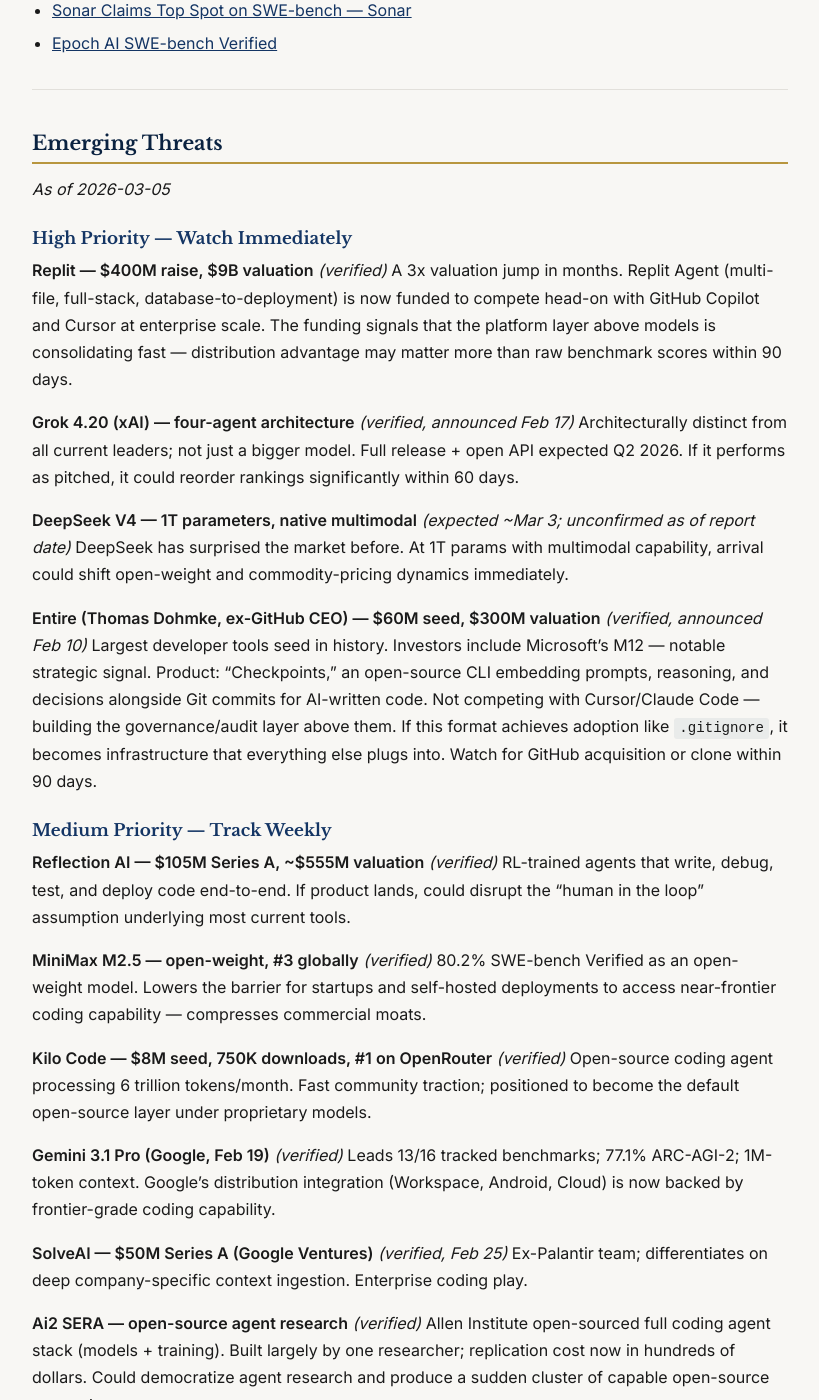
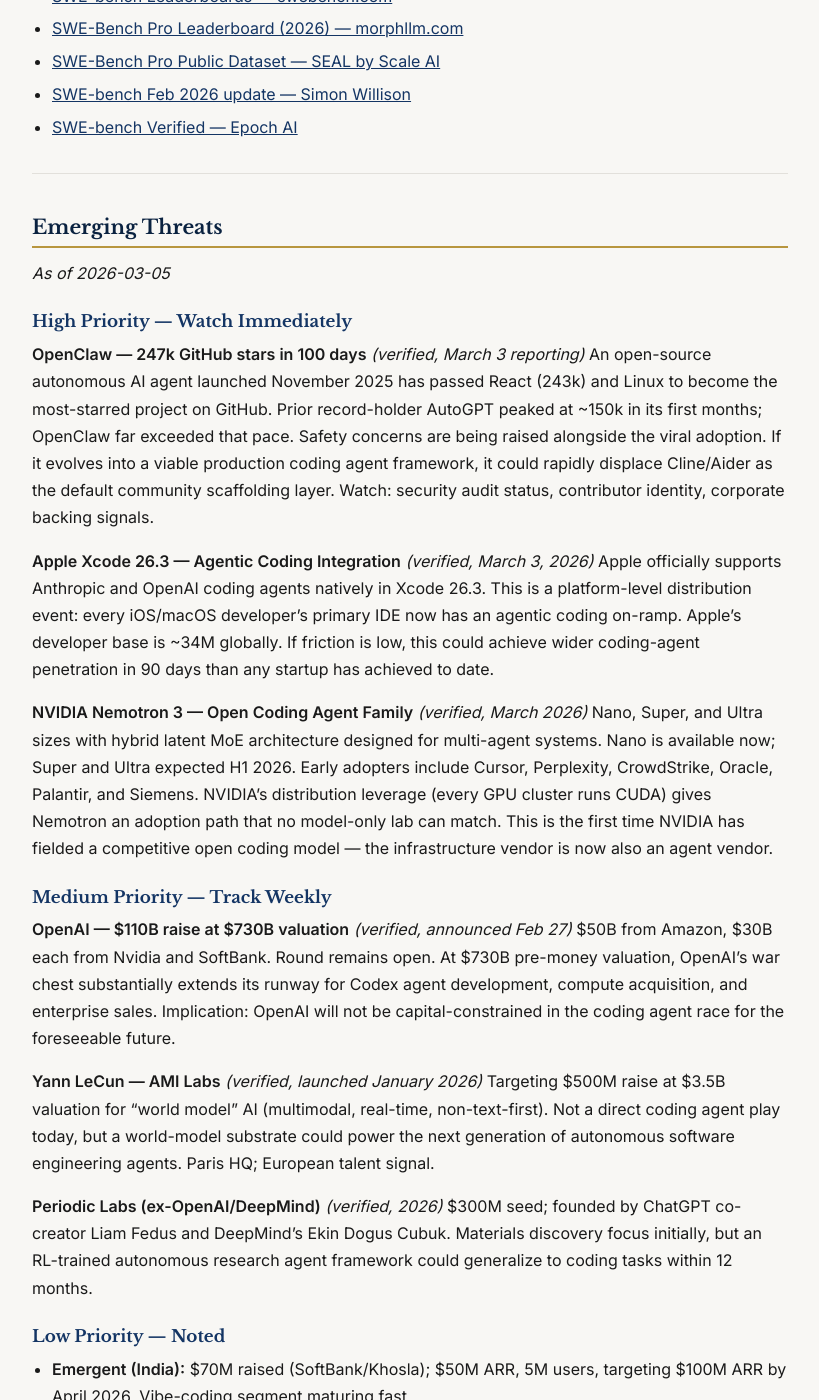
Before and after one commit to aidiss/institute-of-coding-agents, a Jekyll site: the page built from _reports/2026-03-05.md, in a window 1280 px wide and 1400 px high, scrolled down 2339 px. Shown: the whole window, without its empty margins (230-1049 px from the left). Built offline with Jekyll 4.4.1, drawn with Linux system fonts in a browser that asks for light colours; some of the changed text lies outside the part shown.

Commit message:
daily — 2026-03-05
Co-Authored-By: Claude Sonnet 4.6 <noreply@anthropic.com>

```diff
--- a/_reports/2026-03-05.md
+++ b/_reports/2026-03-05.md
@@ -1,23 +1,23 @@
 ---
-title: Coding Agent Landscape Assessment, March 5, 2026
+title: "Coding Agent Landscape Assessment, March 5, 2026"
 date: 2026-03-05
 analyst: ICAI / Claude Sonnet 4.6
 highlights:
-  - SWE-bench Verified retired by OpenAI — 80% scores mask 23% real-world capability
-  - Replit raises $400M at $9B valuation; platform layer consolidating
-  - Grok 4.20 four-agent architecture signals order-of-battle disruption within 60 days
-  - Entire raises record $60M seed for AI code governance layer
-assessment: Accelerating — with compounding uncertainty
-prompt_hash: f8a831dddab1a4b9fb9b5d48659ca8d0646a976c
-prompt_url: https://github.com/aidiss/institute-of-coding-agents/blob/f8a831dddab1a4b9fb9b5d48659ca8d0646a976c/prompts/daily.md
+  - OpenClaw open-source agent surpasses React on GitHub stars (247k in 100 days) — fastest star velocity in GitHub history
+  - SWE-bench Pro displacing Verified as authoritative standard; Claude Opus 4.5 leads at 45.9%, exposing true frontier ceiling
+  - NVIDIA Nemotron 3 open model family enters coding agent market; Cursor and Perplexity among first adopters
+  - Apple Xcode 26.3 (March 3) natively integrates Anthropic and OpenAI agents into mainstream dev IDE
+assessment: "Accelerating — platform and open-source layers converging simultaneously with benchmark regime change"
+prompt_hash: c2fcc17c5fe9545cfa2fc05f94a16c71a47ea154
+prompt_url: https://github.com/aidiss/institute-of-coding-agents/blob/c2fcc17c5fe9545cfa2fc05f94a16c71a47ea154/prompts/daily.md
 ---
 
 ---
 
 ## Headlines
 
-- **BENCHMARKS:** SWE-bench Verified officially retired by OpenAI (Feb 23) — 80% scores mask ~23% real-world capability; field migrates to SWE-bench Pro and Live as authoritative standards.
-- **THREATS:** Replit raises $400M at $9B valuation; Grok 4.20's four-agent architecture and DeepSeek V4 (1T params) signal imminent order-of-battle disruption within 30–60 days.
+- **BENCHMARKS:** SWE-bench Pro solidifies as the post-Verified standard; Claude Opus 4.5 leads at 45.9% (SEAL scaffolding) vs. ~80% Verified scores — a 34-point reality gap. OpenAI has stopped publishing Verified results entirely. Scaffolding, not model choice alone, now determines leaderboard rank.
+- **THREATS:** OpenClaw surpasses React in GitHub stars (247k) just 100 days post-launch; NVIDIA Nemotron 3 and Apple Xcode 26.3 simultaneously bring open and platform-native coding agents to mainstream adoption.
 
 ---
 
@@ -29,44 +29,44 @@ _As of 2026-03-05_
 | Rank | Actor | Score | Date Reported | Notes |
 |------|-------|-------|---------------|-------|
 | 1 | Claude Opus 4.5 (Anthropic) | 80.9% | 2026-02-17 | Self-reported |
-| 2 | Claude Opus 4.6 (Anthropic) | 80.8% | 2026-02-17 | Self-reported |
-| 3 | MiniMax M2.5 | 80.2% | 2026-02-17 | Self-reported; open-weight |
-| 4 | GPT-5.2 (OpenAI) | 80.0% | 2026-02-17 | Self-reported |
-| 5 | Sonar Foundation Agent | 79.2% | 2026-02-19 | Self-reported; uses Claude Opus 4.5 |
-| 6 | GLM-5 (Zhipu AI) | 77.8% | 2026-02-17 | Self-reported; 744B params |
-| 7 | Claude Sonnet 4.6 | 77.2% | 2026-02-17 | Self-reported |
-| 8 | Kimi K2.5 (Moonshot AI) | 76.8% | 2026-02-17 | Self-reported |
-| 9 | Gemini 3 Pro (Google) | 76.2% | 2026-02-17 | Self-reported |
-| 10 | Qwen3-Coder-Next | 70.6% | 2026-02-17 | Self-reported; 3B active params |
+| 2 | Claude Opus 4.6 Thinking (Anthropic) | 79.2% | 2026-03-01 | Self-reported |
+| 3 | GPT-5.2 (OpenAI) | 75.4% | 2026-02-17 | Self-reported; OpenAI no longer tracking |
+| 4 | Gemini 3 Flash (Google) | 76.2% | 2026-02-19 | Self-reported |
+| 5 | GLM-4.7 (Zhipu AI) | ~74% | 2026-02-28 | Self-reported; leading open-source |
+| 6 | Kimi K2 Thinking (Moonshot AI) | ~73% | 2026-02-28 | Self-reported |
+| 7 | Qwen3-Coder-Next (Alibaba) | 70.6% | 2026-02-17 | Self-reported; 3B active params |
 
-_Note: Chinese model cohort (MiniMax, GLM-5, Kimi, Qwen) holds 4 of top 10 spots — the field is no longer a two-lab race._
+_Note: OpenAI has officially ceased reporting Verified scores following confirmed contamination audit; GPT-5.2 score listed for historical reference only._
 
 ### Other Benchmarks
 
-**SWE-bench Pro (Scale AI SEAL) — now the signal that matters:**
-- GPT-5: ~23.3% | Claude Opus 4.1: ~23.1%
-- 57-point gap vs. Verified exposes mass memorization; models score worse still on private codebases
+**SWE-bench Pro (Scale AI SEAL) — the new signal:**
 
-**LiveCodeBench (v6, Feb 2026 — contamination-resistant):**
-- Gemini 3.1 Pro: dominates 13/16 tracked benchmarks; 77.1% ARC-AGI-2; 1M-token context
-- Kimi K2.5: HumanEval 99.0% (effectively saturated — no longer useful for differentiation)
+| Model | Score (Standardized Scaffolding) | Notes |
+|-------|----------------------------------|-------|
+| Claude Opus 4.5 | 45.9% | Highest on SEAL leaderboard |
+| GPT-5 (High) | 41.8% | |
+| GPT-5.2 Codex | 41.0% | |
+| Opus 4.6 + WarpGrep v2 | 57.5% | Morph internal; subagent-augmented |
+| Claude Opus 4.1 / GPT-5 | ~23% | Baseline without enhanced scaffolding |
 
-**Epoch AI v2.0.0 re-evaluation (Feb 2026):** Upgraded scaffolding and token limits boosted absolute scores but did not change relative rankings.
+- Private codebase subset further penalizes all models: Opus 4.1 drops from 22.7% → 17.8%; GPT-5 from 23.1% → 14.9%.
+- Scaffolding variance is now larger than model variance: Auggie, Cursor, and Claude Code all running Opus 4.5 diverge by 17+ problems out of 731.
 
-**HumanEval:** Saturated at ~99%. Retired as a meaningful discriminator.
+**HumanEval:** Saturated (~99%); no longer discriminatory.
+
+**LiveCodeBench:** Gemini 3 Flash leads pass@1 at 57.6%, narrowly beating Gemini 3 Pro (56.5%).
 
 ### Analyst Note
 
-The SWE-bench Verified era is over. OpenAI's Feb 23 retirement announcement — backed by evidence that 59%+ of remaining tasks are flawed or contaminated and that frontier models reproduce verbatim gold patches — is a watershed moment. The 57-point gap between Verified (80%) and Pro (23%) is the starkest demonstration yet of Goodhart's Law in AI evaluation: the benchmark became the target, and ceased to be a good measure. Community migration is underway toward SWE-bench Pro, SWE-bench Live (dynamically updated), and private benchmarks. Expect leaderboard narrative chaos for 60–90 days as the authoritative standard is contested. Trend direction: **capability accelerating; evaluation credibility stagnating**.
+The benchmark transition is accelerating. SWE-bench Pro's three-tier structure (public, private, held-out) is specifically architected to resist the contamination that destroyed Verified's credibility. The 34–57-point gap between Verified and Pro scores is the quantified cost of Goodhart's Law. The scaffolding signal is now as important as the model signal — organizations buying access to frontier models will need agent infrastructure vendors (Auggie, Cursor, Claude Code, etc.) to unlock full capability. Trend: **capability accelerating at system level; raw model benchmarking entering credibility crisis**.
 
 ### Sources
 - [SWE-bench Leaderboards — swebench.com](https://www.swebench.com/)
+- [SWE-Bench Pro Leaderboard (2026) — morphllm.com](https://www.morphllm.com/swe-bench-pro)
+- [SWE-Bench Pro Public Dataset — SEAL by Scale AI](https://scale.com/leaderboard/swe_bench_pro_public)
 - [SWE-bench Feb 2026 update — Simon Willison](https://simonwillison.net/2026/Feb/19/swe-bench/)
-- [Why SWE-bench Verified no longer measures frontier coding — OpenAI](https://openai.com/index/why-we-no-longer-evaluate-swe-bench-verified/)
-- [SWE-bench Pro Exposes AI Coding: 80% Score Falls to 23% — byteiota](https://byteiota.com/swe-bench-pro-exposes-ai-coding-80-score-falls-to-23/)
-- [SWE-Bench Pro Leaderboard (2026) — morphllm.com](https://www.morphllm.com/swe-bench-pro)
-- [Sonar Claims Top Spot on SWE-bench — Sonar](https://www.sonarsource.com/company/press-releases/sonar-claims-top-spot-on-swe-bench-leaderboard/)
-- [Epoch AI SWE-bench Verified](https://epoch.ai/benchmarks/swe-bench-verified)
+- [SWE-bench Verified — Epoch AI](https://epoch.ai/benchmarks/swe-bench-verified)
 
 ---
 
@@ -75,70 +75,51 @@ _As of 2026-03-05_
 
 ### High Priority — Watch Immediately
 
-**Replit — $400M raise, $9B valuation** _(verified)_
-A 3x valuation jump in months. Replit Agent (multi-file, full-stack, database-to-deployment) is now funded to compete head-on with GitHub Copilot and Cursor at enterprise scale. The funding signals that the platform layer above models is consolidating fast — distribution advantage may matter more than raw benchmark scores within 90 days.
+**OpenClaw — 247k GitHub stars in 100 days** _(verified, March 3 reporting)_
+An open-source autonomous AI agent launched November 2025 has passed React (243k) and Linux to become the most-starred project on GitHub. Prior record-holder AutoGPT peaked at ~150k in its first months; OpenClaw far exceeded that pace. Safety concerns are being raised alongside the viral adoption. If it evolves into a viable production coding agent framework, it could rapidly displace Cline/Aider as the default community scaffolding layer. Watch: security audit status, contributor identity, corporate backing signals.
 
-**Grok 4.20 (xAI) — four-agent architecture** _(verified, announced Feb 17)_
-Architecturally distinct from all current leaders; not just a bigger model. Full release + open API expected Q2 2026. If it performs as pitched, it could reorder rankings significantly within 60 days.
+**Apple Xcode 26.3 — Agentic Coding Integration** _(verified, March 3, 2026)_
+Apple officially supports Anthropic and OpenAI coding agents natively in Xcode 26.3. This is a platform-level distribution event: every iOS/macOS developer's primary IDE now has an agentic coding on-ramp. Apple's developer base is ~34M globally. If friction is low, this could achieve wider coding-agent penetration in 90 days than any startup has achieved to date.
 
-**DeepSeek V4 — 1T parameters, native multimodal** _(expected ~Mar 3; unconfirmed as of report date)_
-DeepSeek has surprised the market before. At 1T params with multimodal capability, arrival could shift open-weight and commodity-pricing dynamics immediately.
-
-**Entire (Thomas Dohmke, ex-GitHub CEO) — $60M seed, $300M valuation** _(verified, announced Feb 10)_
-Largest developer tools seed in history. Investors include Microsoft's M12 — notable strategic signal. Product: "Checkpoints," an open-source CLI embedding prompts, reasoning, and decisions alongside Git commits for AI-written code. Not competing with Cursor/Claude Code — building the governance/audit layer above them. If this format achieves adoption like `.gitignore`, it becomes infrastructure that everything else plugs into. Watch for GitHub acquisition or clone within 90 days.
+**NVIDIA Nemotron 3 — Open Coding Agent Family** _(verified, March 2026)_
+Nano, Super, and Ultra sizes with hybrid latent MoE architecture designed for multi-agent systems. Nano is available now; Super and Ultra expected H1 2026. Early adopters include Cursor, Perplexity, CrowdStrike, Oracle, Palantir, and Siemens. NVIDIA's distribution leverage (every GPU cluster runs CUDA) gives Nemotron an adoption path that no model-only lab can match. This is the first time NVIDIA has fielded a competitive open coding model — the infrastructure vendor is now also an agent vendor.
 
 ### Medium Priority — Track Weekly
 
-**Reflection AI — $105M Series A, ~$555M valuation** _(verified)_
-RL-trained agents that write, debug, test, and deploy code end-to-end. If product lands, could disrupt the "human in the loop" assumption underlying most current tools.
+**OpenAI — $110B raise at $730B valuation** _(verified, announced Feb 27)_
+$50B from Amazon, $30B each from Nvidia and SoftBank. Round remains open. At $730B pre-money valuation, OpenAI's war chest substantially extends its runway for Codex agent development, compute acquisition, and enterprise sales. Implication: OpenAI will not be capital-constrained in the coding agent race for the foreseeable future.
 
-**MiniMax M2.5 — open-weight, #3 globally** _(verified)_
-80.2% SWE-bench Verified as an open-weight model. Lowers the barrier for startups and self-hosted deployments to access near-frontier coding capability — compresses commercial moats.
+**Yann LeCun — AMI Labs** _(verified, launched January 2026)_
+Targeting $500M raise at $3.5B valuation for "world model" AI (multimodal, real-time, non-text-first). Not a direct coding agent play today, but a world-model substrate could power the next generation of autonomous software engineering agents. Paris HQ; European talent signal.
 
-**Kilo Code — $8M seed, 750K downloads, #1 on OpenRouter** _(verified)_
-Open-source coding agent processing 6 trillion tokens/month. Fast community traction; positioned to become the default open-source layer under proprietary models.
-
-**Gemini 3.1 Pro (Google, Feb 19)** _(verified)_
-Leads 13/16 tracked benchmarks; 77.1% ARC-AGI-2; 1M-token context. Google's distribution integration (Workspace, Android, Cloud) is now backed by frontier-grade coding capability.
-
-**SolveAI — $50M Series A (Google Ventures)** _(verified, Feb 25)_
-Ex-Palantir team; differentiates on deep company-specific context ingestion. Enterprise coding play.
-
-**Ai2 SERA — open-source agent research** _(verified)_
-Allen Institute open-sourced full coding agent stack (models + training). Built largely by one researcher; replication cost now in hundreds of dollars. Could democratize agent research and produce a sudden cluster of capable open-source competitors.
+**Periodic Labs (ex-OpenAI/DeepMind)** _(verified, 2026)_
+$300M seed; founded by ChatGPT co-creator Liam Fedus and DeepMind's Ekin Dogus Cubuk. Materials discovery focus initially, but an RL-trained autonomous research agent framework could generalize to coding tasks within 12 months.
 
 ### Low Priority — Noted
 
-- **GPT-5.3 Codex (OpenAI, Feb 5):** Iterative specialist release for terminal-heavy workflows. No architectural surprise.
-- **Claude Sonnet 4.6 (Anthropic, Feb 17):** Near-Opus performance at Sonnet pricing; default in GitHub Copilot's coding agent. Anthropic consolidating distribution.
-- **Emergent (YC-backed):** $100M raised, $50M ARR in 7 months, 5M+ users, 6M+ apps built. Fastest ARR velocity in the cohort.
-- **Sled:** Mobile voice interface for Claude Code/Codex/Gemini CLI. Solves agentic coding interruption friction. Early stage; worth monitoring adoption.
-- **Cursor:** $29B valuation — established leader, no new developments this cycle.
+- **Emergent (India):** $70M raised (SoftBank/Khosla); $50M ARR, 5M users, targeting $100M ARR by April 2026. Vibe-coding segment maturing fast.
+- **Code Metal (Boston):** $125M raise (Salesforce Ventures) for AI-powered hardware management software — adjacent to coding agent infrastructure.
+- **OpenAI Codex agent departures:** Calvin French-Owen, who helped build Codex, departed July 2025. Continued talent outflow from OpenAI noted.
 
 ### Analyst Note
 
-Two disruption vectors to watch:
-
-1. **Architecture:** Grok 4.20's multi-agent design and DeepSeek V4's scale represent bets that the next capability step comes from systems-level innovation rather than more pretraining. If either delivers in Q2, it fractures the current SOTA cluster.
-
-2. **Governance layer:** As agents produce the majority of committed code, enterprises will demand auditability. Entire is the first well-funded bet squarely on this problem. Microsoft's M12 participation makes GitHub alignment plausible. The governance layer could become the chokepoint that determines which coding agents enterprises are permitted to use — more durable than any benchmark advantage.
+The most likely near-term disruption is a simultaneous two-front compression: **from below** (OpenClaw's community momentum threatening to set a free default for agent scaffolding) and **from above** (Apple/NVIDIA platform integration delivering 9-figure developer audiences to whichever agents they bundle). The model layer is becoming commoditized faster than most vendors planned for. Labs that do not own a distribution channel — IDE, cloud IDE, mobile — face structural margin pressure regardless of benchmark rank. The $110B OpenAI raise is best read as a distribution war chest, not a research one.
 
 ### Sources
-- [Open Source Coding Agent Kilo Raises $8M — technews180.com](https://technews180.com/funding-news/open-source-coding-agent-kilo-raises-8m-in-seed-funding/)
-- [AI Startup Funding News March 2026 — blog.mean.ceo](https://blog.mean.ceo/ai-startup-funding-news-march-2026/)
-- [New AI Model Releases March 2026 — blog.mean.ceo](https://blog.mean.ceo/new-ai-model-releases-news-march-2026/)
-- [Fortune — SolveAI $50M](https://fortune.com/2026/02/25/exclusive-solveai-eight-months-raises-50-million-ai-coding-tool-race/)
-- [TechCrunch — Entire $60M seed](https://techcrunch.com/2026/02/10/former-github-ceo-raises-record-60m-dev-tool-seed-round-at-300m-valuation/)
-- [Axios — Thomas Dohmke launches Entire](https://www.axios.com/2026/02/10/former-github-ceo-ai-coding-startup)
-- [Allenai.org — Open Coding Agents / SERA](https://allenai.org/blog/open-coding-agents)
-- [10 US startups building the $7.8B category — techfundingnews.com](https://techfundingnews.com/top-10-us-ai-agents-2026-fastest-scaling-category-52b-by-2030/)
+- [OpenClaw passes React on GitHub — startupnews.fyi](https://startupnews.fyi/2026/03/03/openclaw-rocks-to-githubs-most-starred-status-but-is-it-safe/)
+- [GitHub star leaderboard analysis — mainbranch.dev](https://mainbranch.dev/articles/github-stars-analysis/)
+- [Xcode 26.3 agentic coding — Apple Newsroom](https://www.apple.com/newsroom/2026/02/xcode-26-point-3-unlocks-the-power-of-agentic-coding/)
+- [NVIDIA Nemotron 3 — NVIDIA Newsroom](https://nvidianews.nvidia.com/news/nvidia-debuts-nemotron-3-family-of-open-models)
+- [OpenAI raises $110B — TechCrunch](https://techcrunch.com/2026/02/27/openai-raises-110b-in-one-of-the-largest-private-funding-rounds-in-history/)
+- [Yann LeCun AMI Labs — Fortune](https://fortune.com/2025/12/19/yann-lecun-ami-labs-ai-startup-valuation-meta-departure/)
+- [Best AI Coding Assistants March 2026 — shakudo.io](https://www.shakudo.io/blog/best-ai-coding-assistants)
 
 ---
 
 ## Overall Assessment
 
-**ACCELERATING — with compounding uncertainty.**
+**ACCELERATING — platform and open-source layers converging simultaneously with benchmark regime change.**
 
-Q1 2026 is a landmark period across every dimension: 255+ model releases tracked, SWE-bench Verified collapsing as an evaluation standard, record capital deployment, and architecturally novel approaches entering the arena. The Chinese model cohort has arrived at the frontier. The governance problem above agents is now investable.
+March 5, 2026 finds the coding agent landscape under pressure from three simultaneous structural shifts: (1) the collapse of SWE-bench Verified as the evaluative common currency, which removes a shared scoreboard just as competition intensifies; (2) Apple and NVIDIA entering as platform distributors, bypassing the startup-to-enterprise sales motion entirely; and (3) OpenClaw demonstrating that community adoption can outrun any funded competitor when the open-source value proposition is compelling enough.
 
-The hard capability ceiling (SWE-bench Pro ~23%) is barely dented — all the headline "80% agents" are still far from solving complex real-world software. The next 60–90 days will test whether Grok 4.20 and DeepSeek V4 deliver genuine architectural breakthroughs, and whether the governance layer (Entire) defines the enterprise adoption bottleneck before incumbents react.
+The true capability ceiling — SWE-bench Pro at ~46% for the best-scaffolded systems — remains far below production parity for complex real-world software. But the distribution race is moving faster than the capability race. Within 60–90 days, the key questions are: Does OpenClaw prove safe enough for production use? Does Xcode 26.3 drive mass agentic coding adoption among Apple developers? Does Nemotron 3 Super/Ultra challenge Claude and GPT-5 on the open leaderboard? If all three resolve positively, the current incumbent-dominated order of battle fractures significantly by mid-2026.
```
Also changed, not shown: README.md.
